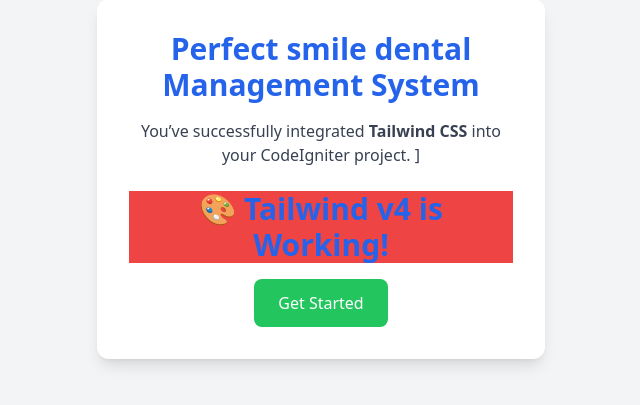
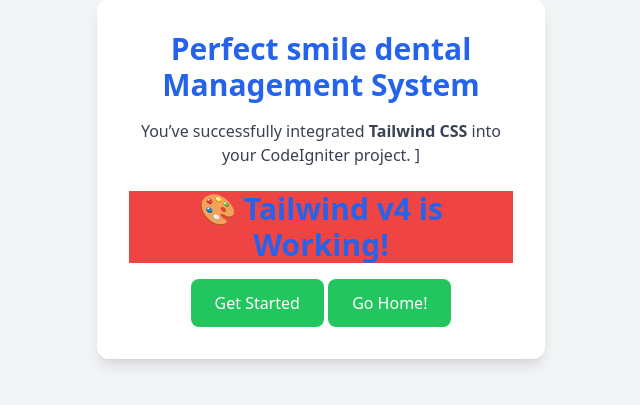
Before and after one commit to DprsCowdr/Perfect_Smile, a CodeIgniter 4 app: the page made by app/Views/welcome_message.php in a window 1280 px wide. Shown: the part 221-626 px from the top of the page, without its empty margins (319-959 px from the left). Run offline with PHP 8.4 and a stand-in for CodeIgniter, Linux system fonts and the light colour scheme; the template is opened without the code that fills it, so the values that code supplies are empty; some libraries are stand-ins or nearby versions.

Commit message:
Update welcome_message.php
modify text

```diff
--- a/app/Views/welcome_message.php
+++ b/app/Views/welcome_message.php
@@ -23,6 +23,9 @@
     <a href="#" class="inline-block px-6 py-3 bg-green-500 text-white rounded-lg hover:bg-green-600 transition">
       Get Started
     </a>
+        <a href="#" class="inline-block px-6 py-3 bg-green-500 text-white rounded-lg hover:bg-green-600 transition">
+      Go Home!
+    </a>
   </div>
 </body>
 </html>
```
